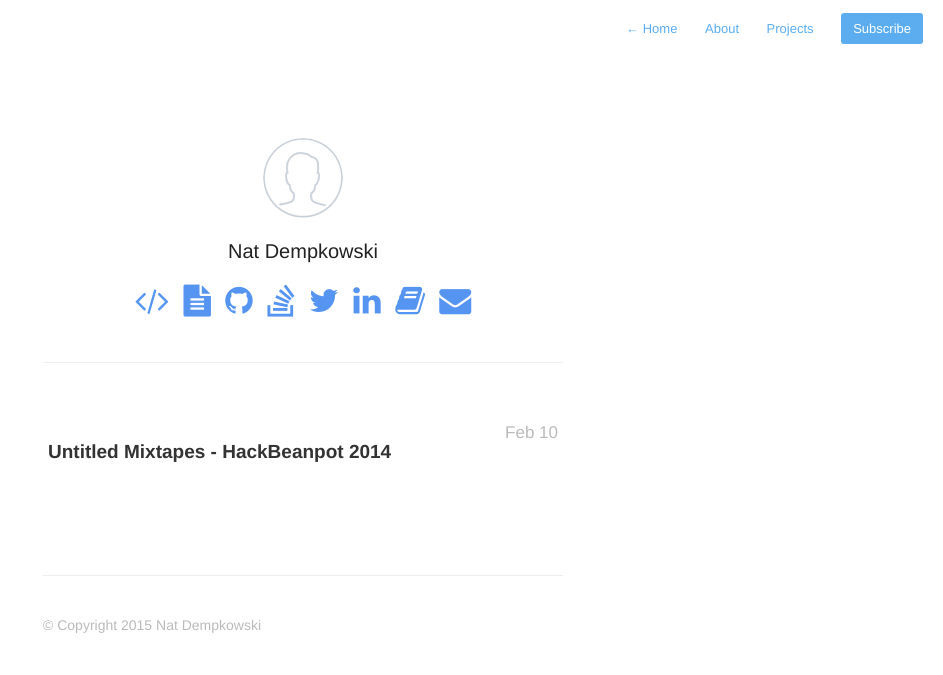
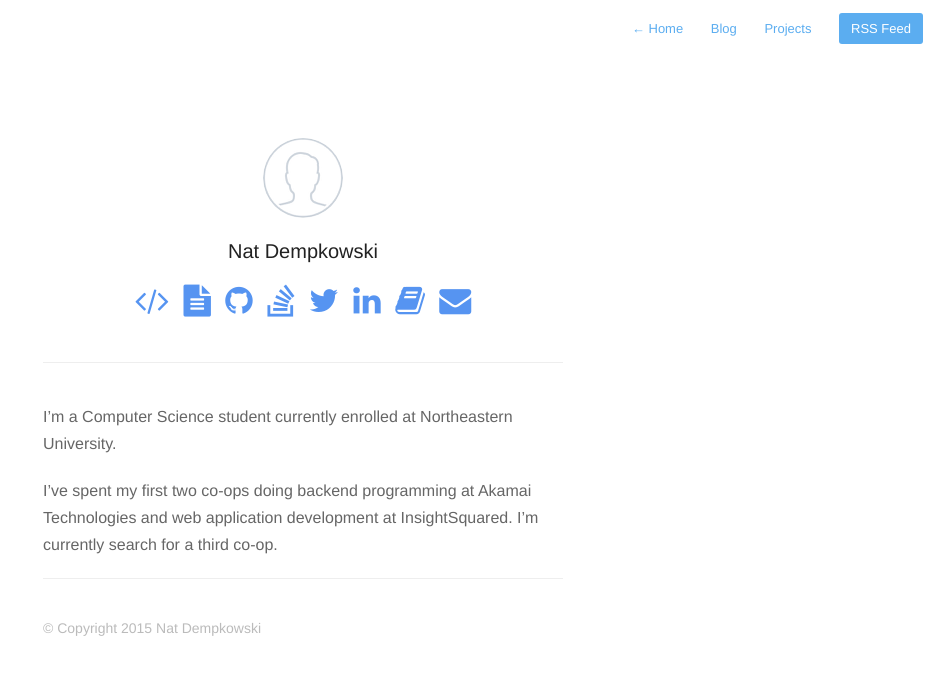
Before and after one commit to natdempk/natdempk.github.io, a Jekyll site: the page built from index.md, in a window 1280 px wide. Shown: the top 675 px of the page, without its empty margins (337-1280 px from the left). Built offline with Jekyll 4.4.1, drawn with Linux system fonts in a browser that asks for light colours; nearby versions of some CDN libraries; Markdown is read by kramdown in place of the engine named in the settings; the list of posts is cut into pages by our own code.

Commit message:
Move blog to /blog to enable markdown on homepage

```diff
--- a/_config.yml
+++ b/_config.yml
@@ -2,13 +2,15 @@ name: natdempk.io
 description:
 meta_description: "natdempk.io "
 
-aboutPage: true
+aboutPage: false
 projectsPage: true
+blog: true
 
 markdown: redcarpet
 highlighter: pygments
 
 paginate: 20
+paginate_path: "/blog/page:num"
 baseurl: /
 domain_name: 'http://natdempk.io'
 google_analytics: 'UA-XXXXXXXX-X'
--- a/_includes/navigation.html
+++ b/_includes/navigation.html
@@ -9,10 +9,16 @@
         {% endif %}
     {% endif %}
 
-    {% if page.url != "/projects/" %}
-        {% if site.projectsPage %}
-            <a href='{{ site.baseurl }}projects'>Projects </a>
+    {% if page.url != "/blog/" %}
+        {% if site.blog %}
+            <a href='{{ site.baseurl }}blog'>Blog </a>
         {% endif %}
     {% endif %}
-    <a class="cta" href="{{ site.baseurl }}feed.xml">Subscribe</a>
+
+    {% if page.url != "/projects/" %}
+      {% if site.projectsPage %}
+          <a href='{{ site.baseurl }}projects'>Projects </a>
+      {% endif %}
+    {% endif %}
+    <a class="cta" href="{{ site.baseurl }}feed.xml">RSS Feed</a>
 </nav>
--- a/assets/css/style.css
+++ b/assets/css/style.css
@@ -457,7 +457,7 @@ Project List
 #footer {
 	box-shadow: inset 0 1px 0 #eee;
 	padding: 40px 0 0 0;
-	margin-top: 100px;
+	/*margin-top: 100px;*/
 }
 
 /* Post Page */
--- /dev/null
+++ b/index.md
@@ -0,0 +1,9 @@
+---
+profile: true
+layout: default
+---
+I'm a Computer Science student currently enrolled at Northeastern University.
+
+I've spent my first two co-ops doing backend programming at Akamai Technologies and web application development at InsightSquared. I'm currently search for a third co-op.
+
+{% include footer.html %}
```
Also changed, not shown: blog/index.html (line endings or trailing spaces).
